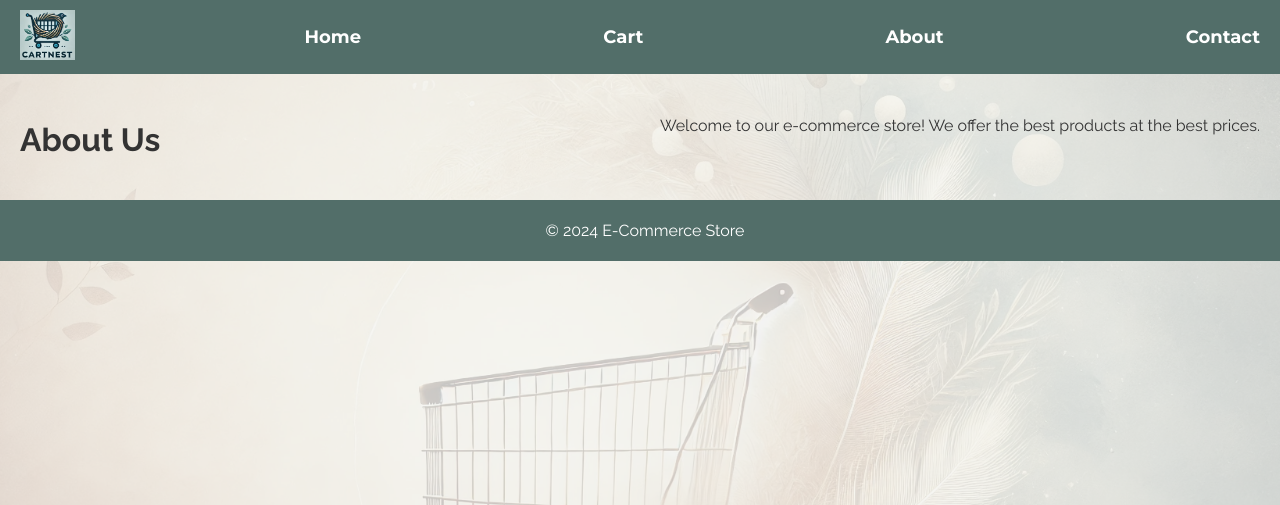
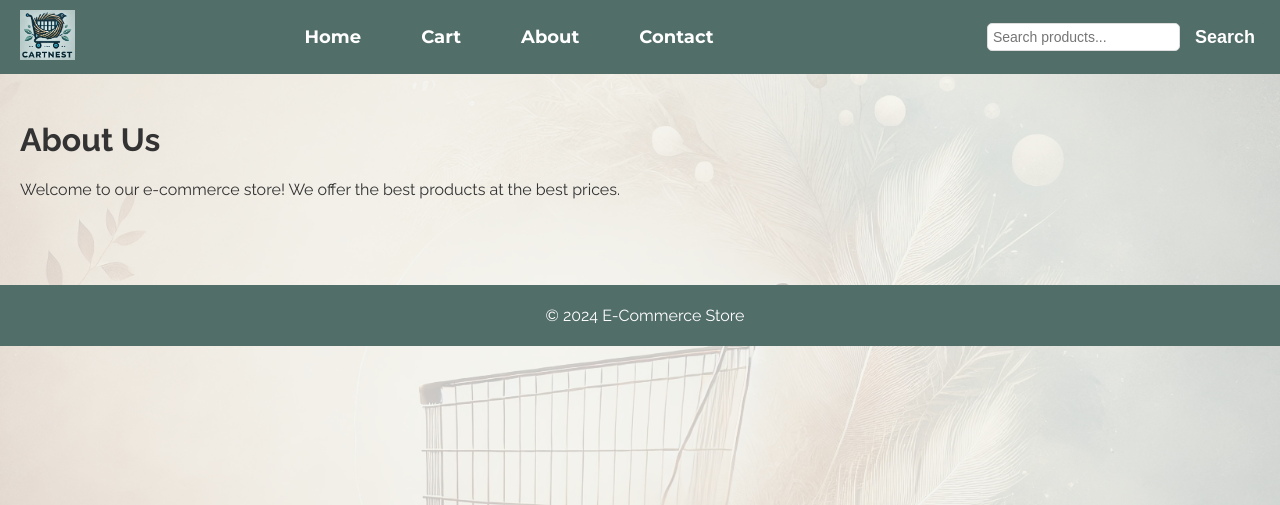
Before and after one commit to 0xLida00/e-commerce-store, a Flask app: page /about in a window 1280 px wide. Shown: the top 505 px of the page. Run offline with Flask 2, Linux system fonts and the light colour scheme.

Commit message:
Added the search option, the products page, items with corresponding css styling. Added the corresponding routes.

```diff
--- a/app.py
+++ b/app.py
@@ -39,12 +39,46 @@ def index():
     cart_items = session['cart']
     return render_template('index.html', products=products, cart_items=cart_items, total=total)
 
+@app.route('/products')
+def view_products():
+    initialize_cart()
+    total = sum(item['price'] for item in session['cart'])
+    total = "{:.2f}".format(total)
+    cart_items = session['cart']
+    return render_template('products.html', products=products, cart_items=cart_items, total=total)
+
+@app.route('/product/<int:product_id>')
+def view_product_details(product_id):
+    initialize_cart()
+    product = next((p for p in products if p['id'] == product_id), None)
+    if product is None:
+        return redirect(url_for('index'))
+    total = sum(item['price'] for item in session['cart'])
+    total = "{:.2f}".format(total)
+    cart_items = session['cart']
+    return render_template('product_details.html', product=product, cart_items=cart_items, total=total)
+
 @app.route('/cart')
 def cart_page():
     initialize_cart()
     total = sum(item['price'] for item in session['cart'])
     total = "{:.2f}".format(total)
     return render_template('cart.html', cart=session['cart'], total=total)
+
+@app.route('/search')
+def search():
+    query = request.args.get('query', '')
+    if query:
+        search_results = [product for product in products if query.lower() in product['name'].lower() or query.lower() in product['description'].lower()]
+    else:
+        search_results = []
+
+    initialize_cart()
+    total = sum(item['price'] for item in session['cart'])
+    total = "{:.2f}".format(total)
+    cart_items = session['cart']
+
+    return render_template('search_results.html', products=search_results, query=query, cart_items=cart_items, total=total)
 
 @app.route('/contact')
 def contact():
--- a/static/css/style.css
+++ b/static/css/style.css
@@ -93,6 +121,53 @@ footer {
     text-align: center;
     padding: 5px;
     bottom: 0;
+}
+
+.items {
+    flex: 7;
+    margin-right: 10px;
+    padding-top: 0;
+    padding-bottom: 50px;
+    overflow-y: auto;
+}
+
+.product-list {
+    display: flex;
+    justify-content: space-between;
+    flex-wrap: wrap;
+    gap: 15px;
+    padding-bottom: 10px;
+}
+
+.product-item {
+    background-color: #f9f9f9;
+    border: 1px solid #ddd;
+    padding: 20px;
+    width: 25%;
+    border-radius: 10px;
+    text-align: center;
+    transition: transform 0.2s;
+}
+
+.product-item:hover {
+    transform: scale(1.05);
+}
+
+.product-item img {
+    max-width: 100%;
+    height: auto;
+    margin-bottom: 10px;
+}
+
+.product-details {
+    text-align: center;
+    margin-top: 20px;
+}
+
+.product-details img {
+    max-width: 50%;
+    height: auto;
+    margin-bottom: 20px;
 }
 
 .button {
@@ -109,3 +184,36 @@ footer {
 .button:hover {
     background-color: #526E69;
 }
+
+.search-form {
+    display: flex;
+    align-items: center;
+    justify-content: flex-end;
+    margin-left: auto;
+    margin-right: 25px;
+}
+
+.search-input {
+    padding: 5px;
+    border-radius: 5px;
+    border: 1px solid #ddd;
+    font-size: 14px;
+}
+
+.search-button {
+    background-color: #526E69;
+    color: white;
+    font-weight: bold;
+    font-size: large;
+    border: none;
+    padding: 5px 10px;
+    margin-left: 5px;
+    border-radius: 5px;
+    cursor: pointer;
+}
+
+.search-button:hover {
+    background-color: #fff;
+    color: #526E69;
+    border: 1px solid #526E69;
+}
--- a/templates/layout.html
+++ b/templates/layout.html
@@ -21,11 +21,44 @@
                     <a href="{{ url_for('cart_page') }}">Cart</a>
                     <a href="{{ url_for('about') }}">About</a>
                     <a href="{{ url_for('contact') }}">Contact</a>
+
+                    <form action="{{ url_for('search') }}" method="GET" class="search-form">
+                        <input type="text" name="query" placeholder="Search products..." class="search-input">
+                        <button type="submit" class="search-button">Search</button>
+                    </form>
                 </nav>
             </div>
         </header>
         <div class="main">
-            {% block content %}{% endblock %}
+            <div class="items">
+                {% block content %}{% endblock %}
+            </div>
+
+            {# Show cart-preview on Home and Products pages, always #}
+            {% if request.endpoint == 'index' or request.endpoint == 'view_products' %}
+            <div id="cart-preview">
+                <h3>Cart Preview</h3>
+                {% if cart_items %}
+                    {% for item in cart_items %}
+                        <p>{{ item.name }} : €{{ item.price }} <a href="{{ url_for('remove_from_cart', product_id=item.id, next=request.url) }}">Remove</a></p>
+                    {% endfor %}
+                    <p><strong>Total: €{{ total }}</strong></p>
+                    <a class="checkout-button" href="{{ url_for('checkout') }}">Proceed to Checkout</a>
+                {% else %}
+                    <p>Your cart is empty.</p>
+                {% endif %}
+            </div>
+
+            {# Show cart-preview on Search page only if cart is not empty #}
+            {% elif request.endpoint == 'search' and cart_items %}
+            <div id="cart-preview">
+                <h3>Cart Preview</h3>
+                {% for item in cart_items %}
+                    <p>{{ item.name }} : €{{ item.price }} <a href="{{ url_for('remove_from_cart', product_id=item.id, next=request.url) }}">Remove</a></p>
+                {% endfor %}
+                <p><strong>Total: €{{ total }}</strong></p>
+            </div>
+            {% endif %}
         </div>
     </div>
     <footer>
```
Also changed, not shown: other parts of static/css/style.css (+28 -0 lines), templates/products.html (added, +18 -0 lines), 1 other file.
